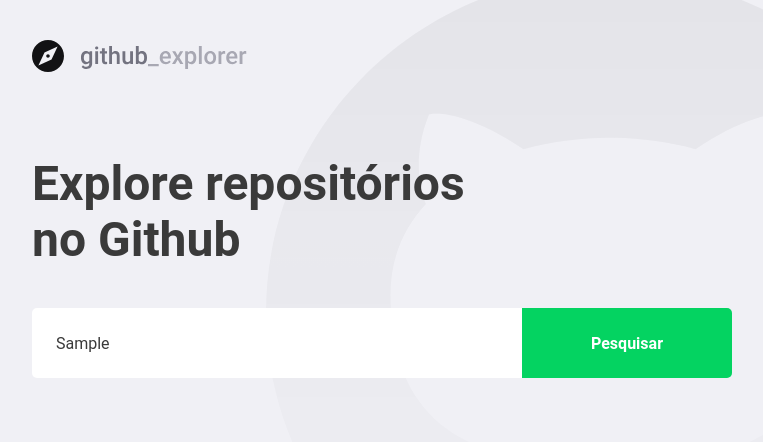
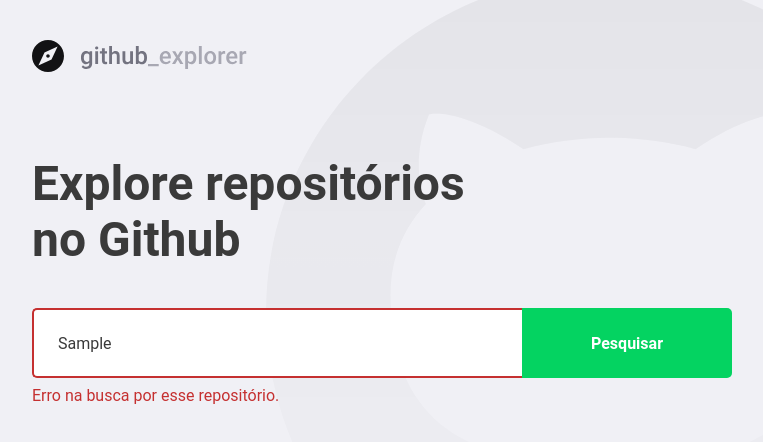
Before and after one commit to ggoleta/github-explorer, a React (Create React App) app: page / in a window 1280 px wide. Both pictures are taken after typing "Sample" into the empty fields and a click on the button "Pesquisar". Shown: the top 442 px of the page, without its empty margins (148-911 px from the left). Built offline with nearby package versions, Linux system fonts and the light colour scheme; no server answers; the HTML template or start-up script is replaced by a standard one.

Commit message:
lidando com erros

```diff
--- a/src/pages/Dashboard/index.tsx
+++ b/src/pages/Dashboard/index.tsx
@@ -4,7 +4,7 @@
 import api from '../../services/api';
 import logoImg from '../../assets/logo.svg';
 
-import { Title, Form, Repositories } from './styles';
+import { Title, Form, Repositories, Error } from './styles';
 
 interface Repository {
   full_name: string;
@@ -17,15 +17,27 @@
 
 const Dashboard: React.FC = () => {
   const [repositories, setRepositories] = useState<Repository[]>([]);
+  const [inputError, setInputError] = useState('');
   const [newRepo, setNewRepo] = useState('');
 
   const handleAddRepository = useCallback(
     async (e: FormEvent<HTMLFormElement>): Promise<void> => {
       e.preventDefault();
-      const response = await api.get<Repository>(`repos/${newRepo}`);
-      const repository = response.data;
-      setRepositories([...repositories, repository]);
-      setNewRepo('');
+
+      if (!newRepo) {
+        setInputError('Digite o autor/nome do repositório.');
+        return;
+      }
+
+      try {
+        const response = await api.get<Repository>(`repos/${newRepo}`);
+        const repository = response.data;
+        setRepositories([...repositories, repository]);
+        setNewRepo('');
+        setInputError('');
+      } catch (err) {
+        setInputError('Erro na busca por esse repositório.');
+      }
     },
     [newRepo, repositories],
   );
@@ -35,7 +47,7 @@
       <img src={logoImg} alt="" />
       <Title>Explore repositórios no Github</Title>
 
-      <Form onSubmit={handleAddRepository}>
+      <Form hasError={!!inputError} onSubmit={handleAddRepository}>
         <input
           value={newRepo}
           onChange={e => setNewRepo(e.target.value)}
@@ -43,6 +55,8 @@
         />
         <button type="submit">Pesquisar</button>
       </Form>
+
+      {inputError && <Error>{inputError}</Error>}
 
       <Repositories>
         {repositories.map(repository => (
--- a/src/pages/Dashboard/styles.ts
+++ b/src/pages/Dashboard/styles.ts
@@ -1,5 +1,9 @@
-import styled from 'styled-components';
+import styled, { css } from 'styled-components';
 import { shade } from 'polished';
+
+interface FormProps {
+  hasError: boolean;
+}
 
 export const Title = styled.h1`
   font-size: 48px;
@@ -10,7 +14,7 @@
   margin-top: 80px;
 `;
 
-export const Form = styled.form`
+export const Form = styled.form<FormProps>`
   margin-top: 40px;
   max-width: 700px;
 
@@ -20,9 +24,14 @@
     flex: 1;
     height: 70px;
     padding: 0 24px;
-    border: 0;
+    border: 2px solid #fff;
     border-radius: 5px 0px 0px 5px;
     color: #3a3a3a;
+
+    ${(props) => props.hasError && css`
+		    border-color: #c53030;
+        border-right: 0;
+	  `}
 
     &::placeholder {
       color: #a8a8b3;
@@ -43,6 +52,12 @@
       background: ${shade(0.2, '#04d361')};
     }
   }
+`;
+
+export const Error = styled.span`
+  color: #c53030;
+  display: block;
+  margin-top: 8px;
 `;
 
 export const Repositories = styled.div`
```
Also changed, not shown: .eslintrc.json, 1 other file (tests, documents, lock files or other folders).
